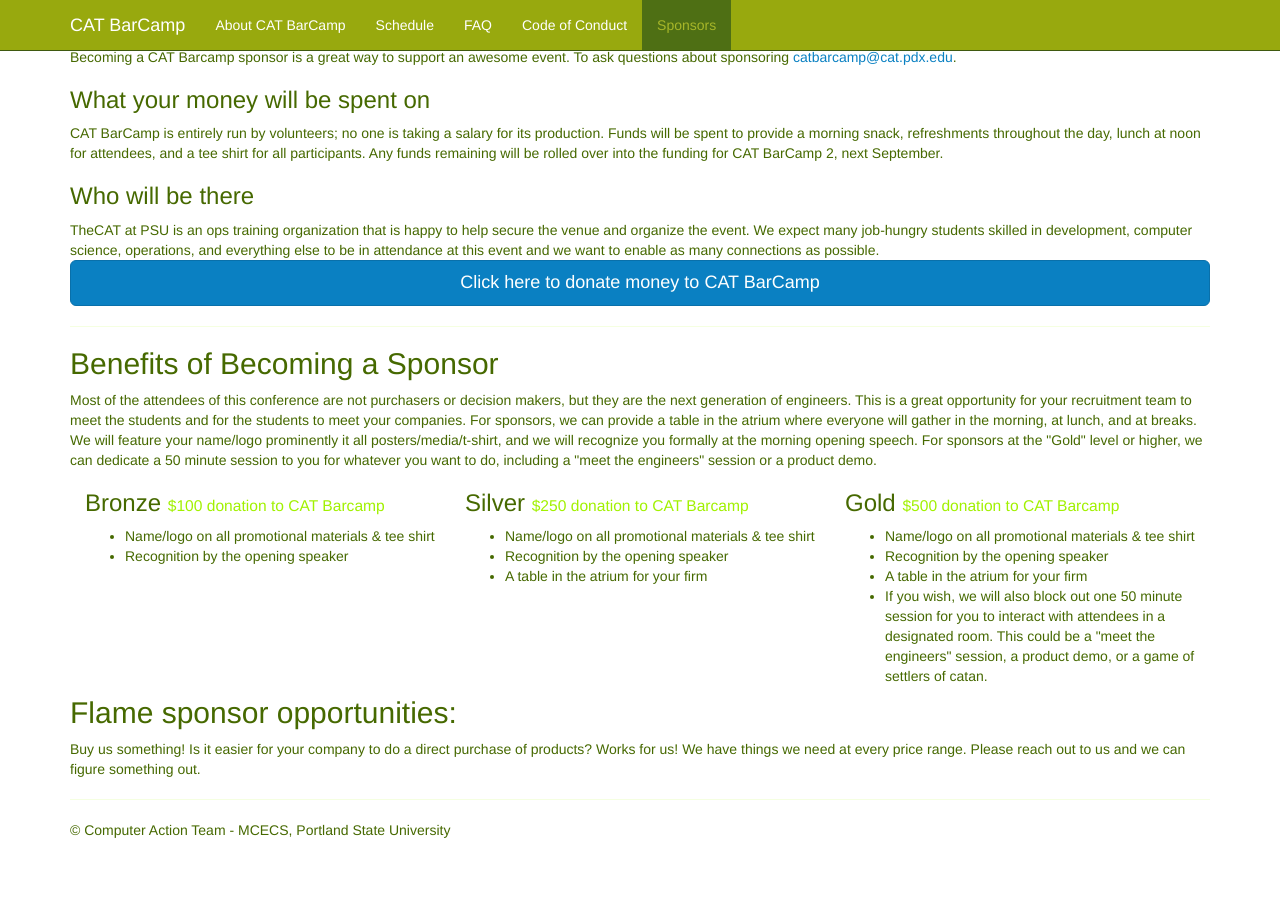
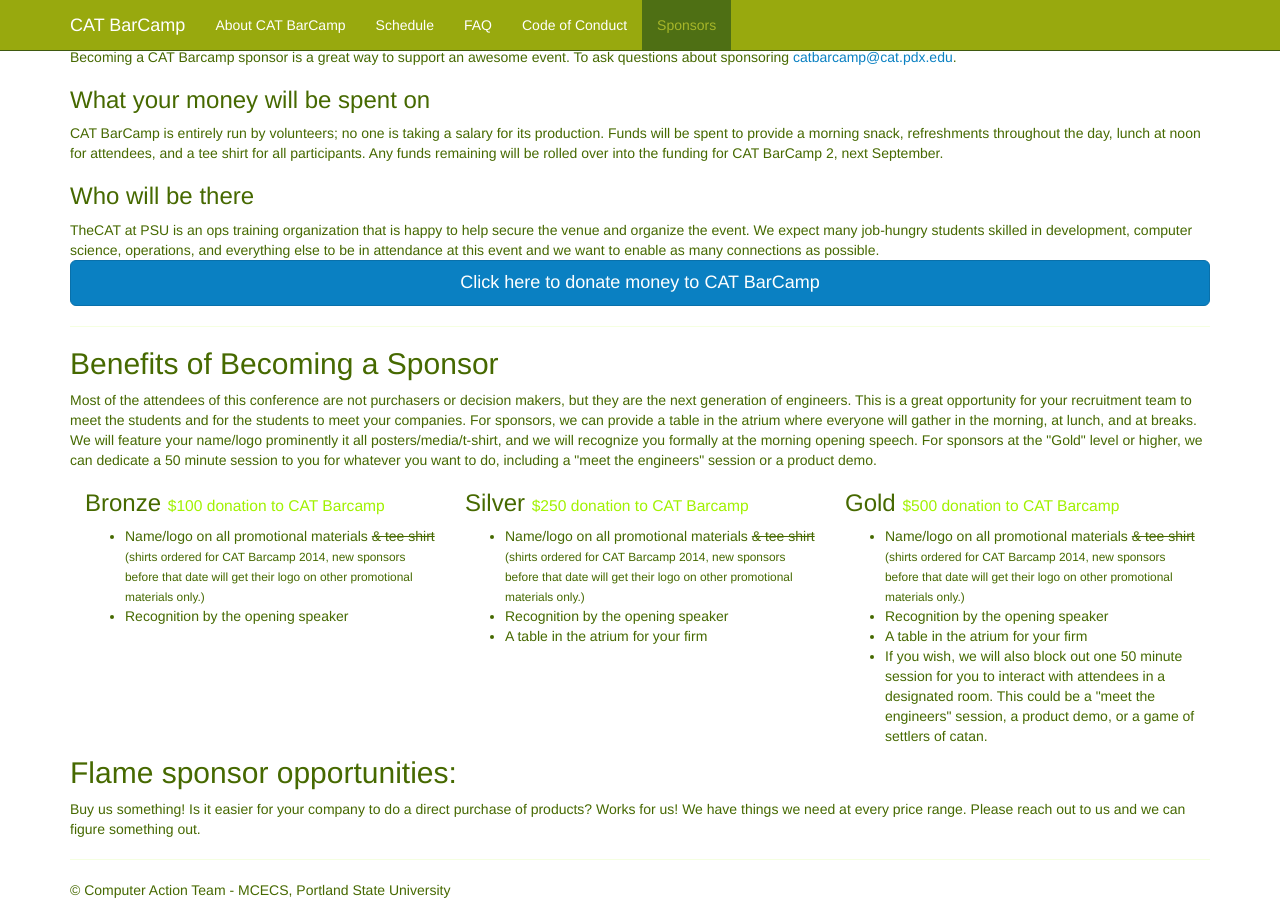
Before and after one commit to catbarcamp/catbarcamp.github.io, a Jekyll site: the page built from sponsors.html, in a window 1280 px wide and 900 px high, scrolled down 667 px. Built offline with Jekyll 4.4.1, drawn with Linux system fonts in a browser that asks for light colours; before the commit the page ends 1507 px from its top, so only the background shows below that.

Commit message:
Add notice that shirts already ordered for 2014

```diff
--- a/sponsors.html
+++ b/sponsors.html
@@ -50,7 +50,7 @@
     </h3>
 
     <ul>
-      <li>Name/logo on all promotional materials &amp; tee shirt</li>
+      <li>Name/logo on all promotional materials <strike>&amp; tee shirt</strike> <small>(shirts ordered for CAT Barcamp 2014, new sponsors before that date will get their logo on other promotional materials only.)</small></li>
       <li>Recognition by the opening speaker</li>
     </ul>
   </div>
@@ -60,7 +60,7 @@
     </h3>
 
     <ul>
-      <li>Name/logo on all promotional materials &amp; tee shirt</li>
+      <li>Name/logo on all promotional materials <strike>&amp; tee shirt</strike> <small>(shirts ordered for CAT Barcamp 2014, new sponsors before that date will get their logo on other promotional materials only.)</small></li>
       <li>Recognition by the opening speaker</li>
       <li>A table in the atrium for your firm</li>
     </ul>
@@ -71,7 +71,7 @@
     </h3>
 
     <ul>
-      <li>Name/logo on all promotional materials &amp; tee shirt</li>
+      <li>Name/logo on all promotional materials <strike>&amp; tee shirt</strike> <small>(shirts ordered for CAT Barcamp 2014, new sponsors before that date will get their logo on other promotional materials only.)</small></li>
       <li>Recognition by the opening speaker</li>
       <li>A table in the atrium for your firm</li>
       <li>If you wish, we will also block out one 50 minute session for you to interact with attendees in a designated room. This could be a "meet the engineers" session, a product demo, or a game of settlers of catan.</li>
```
